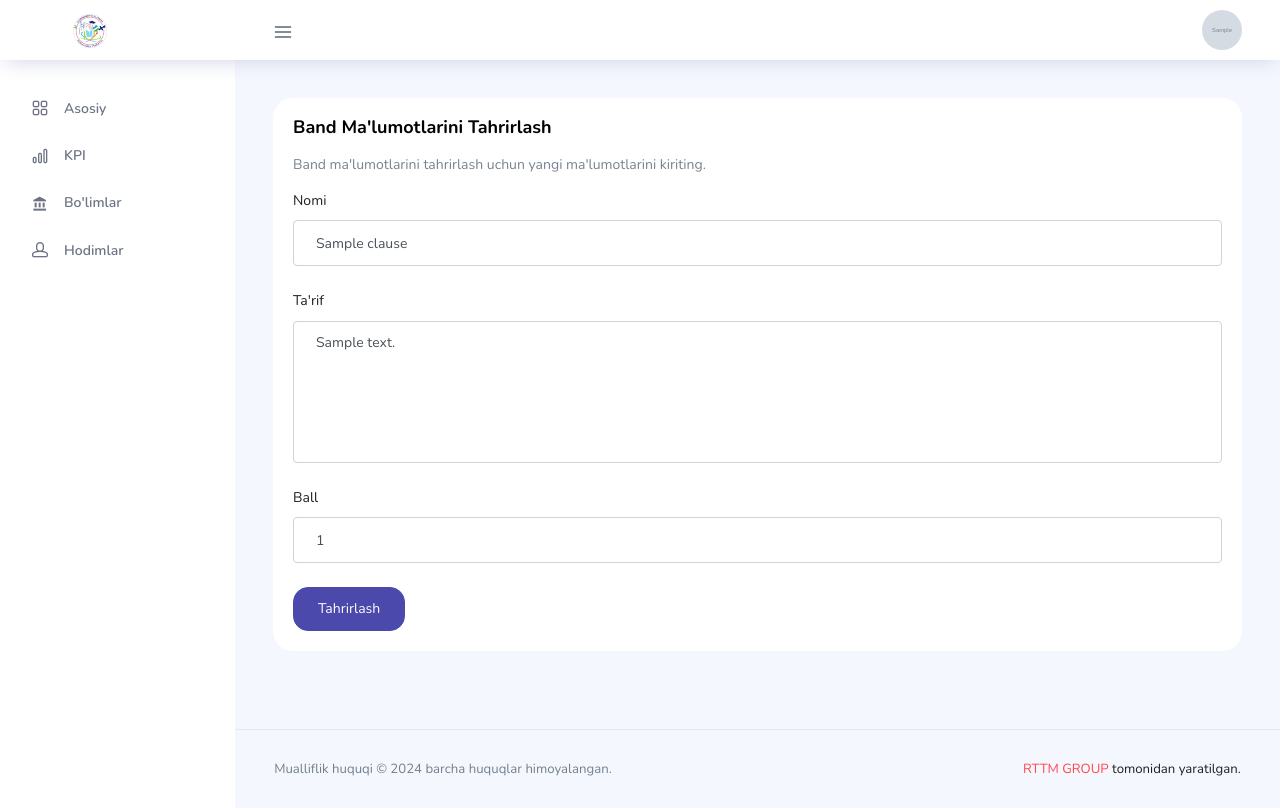
After one commit to uzfin/kpi, a Django app: page /dashboard/clauses/update/1/ in a window 1280 px wide. The commit adds this page. Run offline with Django 5.2, Linux system fonts and the light colour scheme; a user stored in the database is signed in; tables that the repository leaves empty hold one stand-in row (values such as "Sample post"); grey boxes marked "Sample" are stand-in pictures; style sheets or scripts are compiled from the project's sources; some libraries are stand-ins or nearby versions.

Commit message:
clause done

```diff
--- a/dashboard/templates/dashboard/clauses/detail.html
+++ b/dashboard/templates/dashboard/clauses/detail.html
@@ -23,7 +23,7 @@
         {% if user.role == root_user.ADMIN %}
             <div class="card-body" style="text-align: center;">
                 <a href="{% url "dashboard:clause-delete" clause.id %}" class="btn btn-inverse-danger">O'chirish</a>
-                <a href="#" class="btn btn-inverse-primary">Tahrirlash</a>
+                <a href="{% url "dashboard:clause-update" clause.id %}" class="btn btn-inverse-primary">Tahrirlash</a>
             </div>
         {% endif %}
       </div>
--- /dev/null
+++ b/dashboard/templates/dashboard/clauses/update.html
@@ -0,0 +1,43 @@
+{% extends "dashboard/base.html" %}
+{% load static %}
+
+
+{% block content %}
+<div class="row">
+    <div class="col-12 grid-margin stretch-card">
+        <div class="card">
+          <div class="card-body">
+              <h4 class="card-title">Band ma'lumotlarini tahrirlash</h4>
+              <p class="card-description">
+              Band ma'lumotlarini tahrirlash uchun yangi ma'lumotlarini kiriting.
+              </p>
+              <form class="forms-sample" method="post">
+                  {% csrf_token %}
+                  <div class="form-group">
+                      <label for="exampleInputName1">Nomi</label>
+                      <input type="text" class="form-control" id="exampleInputName1" name="name" placeholder="Nomi" value="{{ clause.name }}" required>
+                  </div>
+                  <div class="form-group">
+                      <label for="exampleTextarea1">Ta'rif</label>
+                      <textarea class="form-control" id="exampleTextarea1" name="description" rows="8" required>{{ clause.description }}</textarea>
+                  </div>
+                  <div class="form-group">
+                      <label for="exampleInputName1">Ball</label>
+                      {% if clause.parent %}
+                        <input type="number" class="form-control" id="exampleInputName1" name="ball" placeholder="Ball" min="0" value="{{ clause.ball }}" max="{{ clause.parent.ball }}" required>
+                        <input type="hidden" class="form-control" id="exampleInputName1" name="parent" value="{{ clause.parent.id }}" required>
+                    {% else %}
+                        <input type="number" class="form-control" id="exampleInputName1" name="ball" placeholder="Ball" min="0" value="{{ clause.ball }}" max="{{ clause.criterion.ball }}" required>
+                      {% endif %}
+                  </div>
+                  <input type="hidden" class="form-control" id="exampleInputName1" name="kpi" value="{{ clause.kpi.id }}" required>
+                  <input type="hidden" class="form-control" id="exampleInputName1" name="criterion" value="{{ clause.criterion.id }}" required>
+                  <input type="hidden" class="form-control" id="exampleInputName1" name="created_by" value="{{ user.id }}" required>
+
+                  <button type="submit" class="btn btn-primary mr-2">Tahrirlash</button>
+              </form>
+          </div>
+        </div>
+    </div>
+</div>
+{% endblock content %}
--- a/dashboard/urls.py
+++ b/dashboard/urls.py
@@ -9,7 +9,7 @@
 )
 from dashboard.views.clause_views import (
     ClauseDetailView, ClauseCreateView, ClauseInternalCreateView,
-    ClauseDeleteView,
+    ClauseDeleteView, ClauseUpdateView,
 )
 # from dashboard.views.submission_views import (
 #     SubmissionsView, SubmissionCreateView, SubmissionDetailView,
@@ -48,6 +48,7 @@
     path("clauses/create/<int:criterion_id>/", ClauseCreateView.as_view(), name="clause-create"),
     path("clauses/detatil/<int:clause_id>/", ClauseDetailView.as_view(), name="clause-detail"),
     path("clauses/delete/<int:clause_id>/", ClauseDeleteView.as_view(), name="clause-delete"),
+    path("clauses/update/<int:clause_id>/", ClauseUpdateView.as_view(), name="clause-update"),
     path("clauses/create/internal/<int:parent_clause_id>/", ClauseInternalCreateView.as_view(), name="clause-internal-create"),
 
     # path("submissions/", SubmissionsView.as_view(), name="submissions"),
--- a/dashboard/views/clause_views.py
+++ b/dashboard/views/clause_views.py
@@ -105,3 +105,40 @@
         messages.success(request, "Band muvaffaqiyatli o'chirildi.")
 
         return redirect("dashboard:criterion-detail", criterion_id=clause.criterion.id)
+
+
+class ClauseUpdateView(IsAdmin, View):
+
+    def get(self, request: HttpRequest, clause_id: int) -> HttpResponse:
+        try:
+            clause = Clause.objects.get(id=clause_id)
+        except Clause.DoesNotExist:
+            messages.info(request, "Band maʼlumotlarda xatolik yuz berdi. Iltimos, yana bir bor urinib ko'ring.")
+            return redirect('dashboard:main')
+
+        ctx = {
+            "clause": clause
+        }
+
+        return render(request, 'dashboard/clauses/update.html', ctx)
+
+    def post(self, request: HttpRequest, clause_id: int) -> HttpResponse:
+        try:
+            clause = Clause.objects.get(id=clause_id)
+        except Clause.DoesNotExist:
+            messages.info(request, "Band maʼlumotlarda xatolik yuz berdi. Iltimos, yana bir bor urinib ko'ring.")
+            return redirect('dashboard:main')
+
+        update_form = ClauseCreationForm(request.POST, instance=clause)
+
+        if update_form.is_valid():
+            update_form.save()
+
+            messages.success(request, "Band muvaffaqiyatli tahrirlandi.")
+            return redirect('dashboard:clause-detail', clause_id=clause.id)
+        else:
+            for field, error_list in update_form.errors.items():
+                for error in error_list:
+                    messages.info(request, error)
+
+            return redirect('dashboard:clause-detail', clause_id=clause.id)
```
